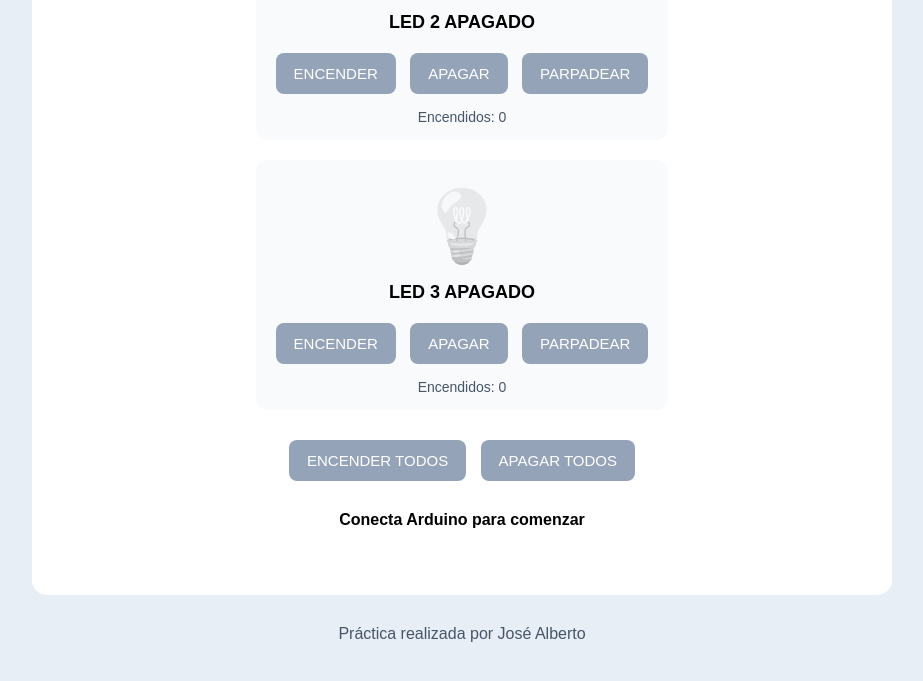
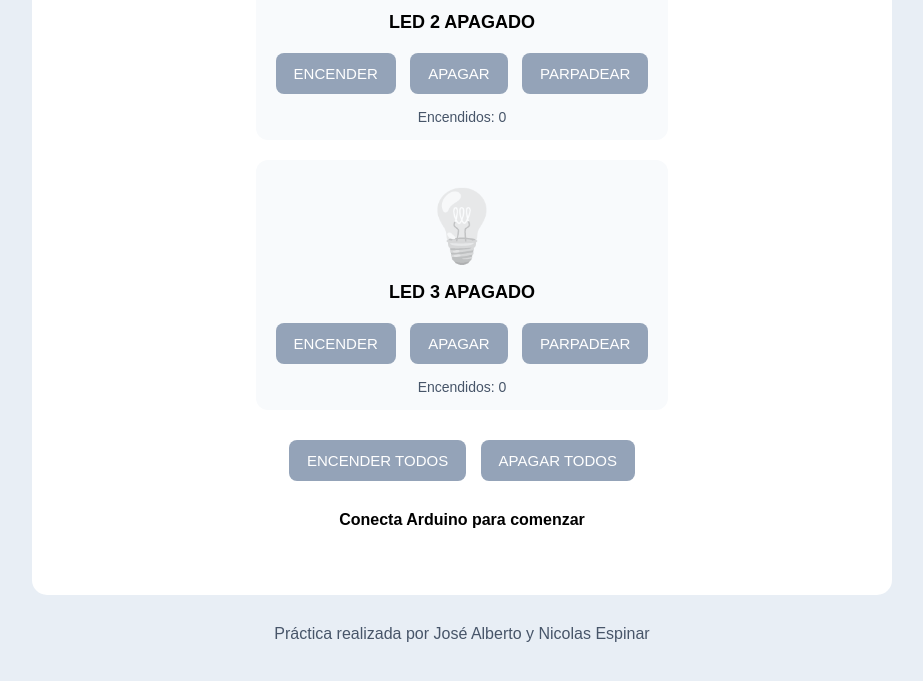
Before and after one commit to Jperort/control_led, a plain HTML site: page index.html in a window 1280 px wide. Shown: the part 739-1420 px from the top of the page, without its empty margins (178-1101 px from the left). Drawn offline with Linux system fonts and the light colour scheme.

Commit message:
Update index.html

```diff
--- a/index.html
+++ b/index.html
@@ -99,7 +99,7 @@
     <!-- Pie de página -->
     <footer class="pie">
 
-        <p>Práctica realizada por José Alberto</p>
+        <p>Práctica realizada por José Alberto y Nicolas Espinar</p>
 
     </footer>
 
```
